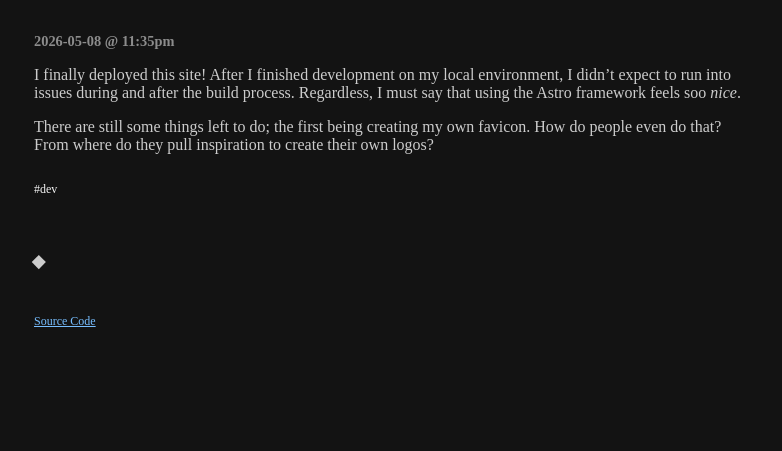
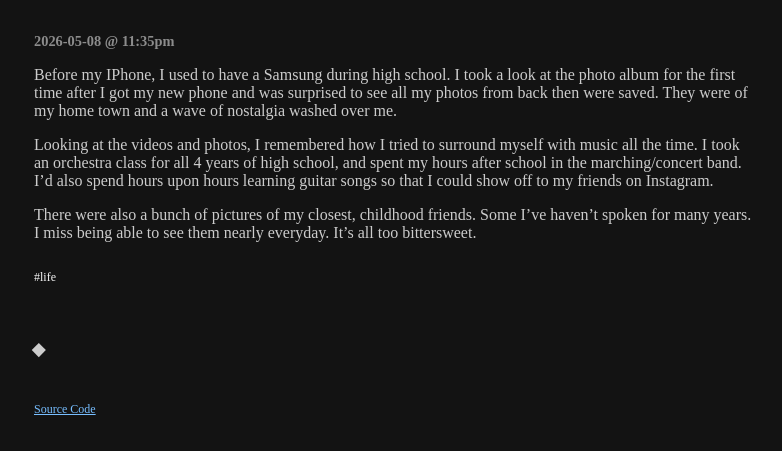
Before and after one commit to GnawhDaniel/gnawhleinad.dev, an Astro site: page /notes/2026-05-08-00 in a window 1280 px wide. Shown: the part 123-574 px from the top of the page, without its empty margins (246-1028 px from the left). Built offline with nearby package versions, Linux system fonts and the light colour scheme; Astro itself is replaced by a stand-in of ours.

Commit message:
add note

```diff
--- a/src/content/notes/2026-05-08-00.md
+++ b/src/content/notes/2026-05-08-00.md
@@ -1,9 +1,10 @@
 ---
 datetime: 2026-05-09T04:35:15.255660+00:00
-hashtags: ["#dev"]
+hashtags: ["#life"]
 ---
 
-I finally deployed this site! After I finished development on my local environment, I didn't expect to run
-into issues during and after the build process. Regardless, I must say that using the Astro framework feels soo _nice_.
+Before my IPhone, I used to have a Samsung during high school. I took a look at the photo album for the first time after I got my new phone and was surprised to see all my photos from back then were saved. They were of my home town and a wave of nostalgia washed over me.
 
-There are still some things left to do; the first being creating my own favicon. How do people even do that? From where do they pull inspiration to create their own logos?
+Looking at the videos and photos, I remembered how I tried to surround myself with music all the time. I took an orchestra class for all 4 years of high school, and spent my hours after school in the marching/concert band. I'd also spend hours upon hours learning guitar songs so that I could show off to my friends on Instagram.
+
+There were also a bunch of pictures of my closest, childhood friends. Some I've haven't spoken for many years. I miss being able to see them nearly everyday. It's all too bittersweet.
```
